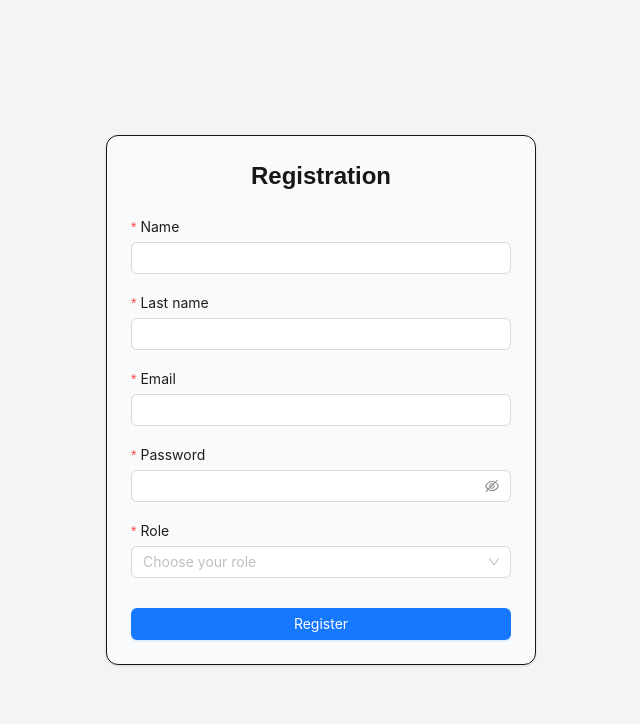
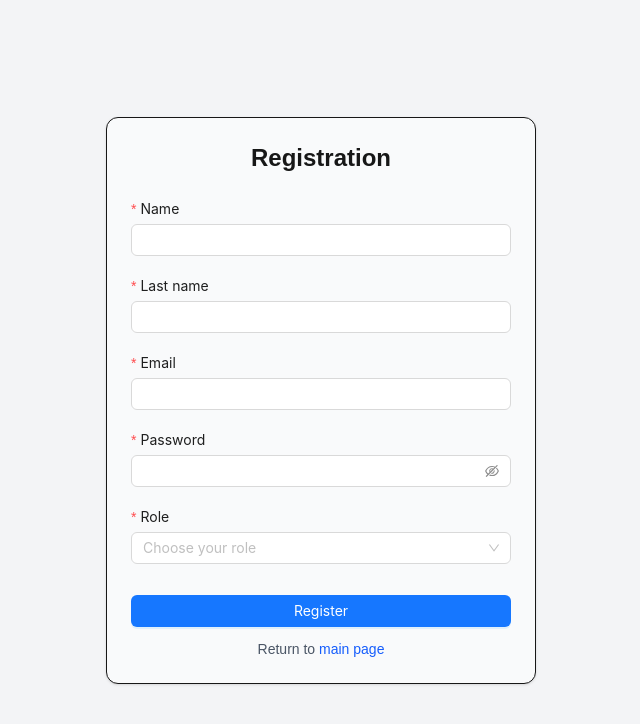
Before and after one commit to tarik2454/fullstack-test-task-Transport-Service, a Next.js app: page /register in a window 1280 px wide. Shown: the top 724 px of the page, without its empty margins (319-959 px from the left). Built offline with nearby package versions, Linux system fonts and the light colour scheme; what @ant-design/nextjs-registry would draw is missing.

Commit message:
refactor: add navigation link to main page in login and registration forms

```diff
--- a/src/app/(auth)/login/page.tsx
+++ b/src/app/(auth)/login/page.tsx
@@ -3,6 +3,7 @@
 import { useRouter } from "next/navigation";
 import { Form, Input, Button, message } from "antd";
 import { handleServerErrors } from "@/utils/handleFormErrors";
+import Link from "next/link";
 
 export default function LoginPage() {
   const [form] = Form.useForm();
@@ -60,6 +61,13 @@ export default function LoginPage() {
             Login
           </Button>
         </Form>
+
+        <p className="mt-3 text-center text-sm text-gray-600">
+          Return to
+          <Link href="/" className="text-blue-600 hover:underline">
+            &nbsp;main page
+          </Link>
+        </p>
       </div>
     </div>
   );
--- a/src/app/(auth)/register/page.tsx
+++ b/src/app/(auth)/register/page.tsx
@@ -4,6 +4,7 @@ import React from "react";
 import { Form, Input, Button, Select, message } from "antd";
 import { useRouter } from "next/navigation";
 import { handleServerErrors } from "@/utils/handleFormErrors";
+import Link from "next/link";
 
 const { Option } = Select;
 
@@ -12,7 +13,6 @@ export default function RegisterPage() {
   const router = useRouter();
 
   const handleSubmit = async () => {
-    try {
     const values = await form.validateFields();
 
     const res = await fetch("/api/auth/register", {
@@ -20,6 +20,11 @@ export default function RegisterPage() {
       headers: { "Content-Type": "application/json" },
       body: JSON.stringify(values),
     });
+
+    if (!res) {
+      message.error("Server error");
+      return;
+    }
 
     const data = await res.json();
 
@@ -30,10 +35,6 @@ export default function RegisterPage() {
 
     message.success("Registration was successful");
     router.push("/login");
-    } catch (err) {
-      console.warn("Ошибка:", err);
-      message.error("Ошибка сервера");
-    }
   };
 
   return (
@@ -47,7 +48,7 @@ export default function RegisterPage() {
           form={form}
           layout="vertical"
           onFinish={handleSubmit}
-          className="w-[380px]"
+          className="w-[380px] mb-2"
         >
           <Form.Item name="firstName" label="Name" rules={[{ required: true }]}>
             <Input />
@@ -88,6 +89,13 @@ export default function RegisterPage() {
             Register
           </Button>
         </Form>
+
+        <p className="mt-3 text-center text-sm text-gray-600">
+          Return to
+          <Link href="/" className="text-blue-600 hover:underline">
+            &nbsp;main page
+          </Link>
+        </p>
       </div>
     </div>
   );
--- a/src/globals.css
+++ b/src/globals.css
@@ -34,7 +34,7 @@ body {
 }
 
 .ant-form-item {
-  margin-bottom: 18px !important;
+  margin-bottom: 19px !important;
 }
 
 .ant-form-item-explain-error {
```
Lines whose indentation alone changed are shown as unchanged.
